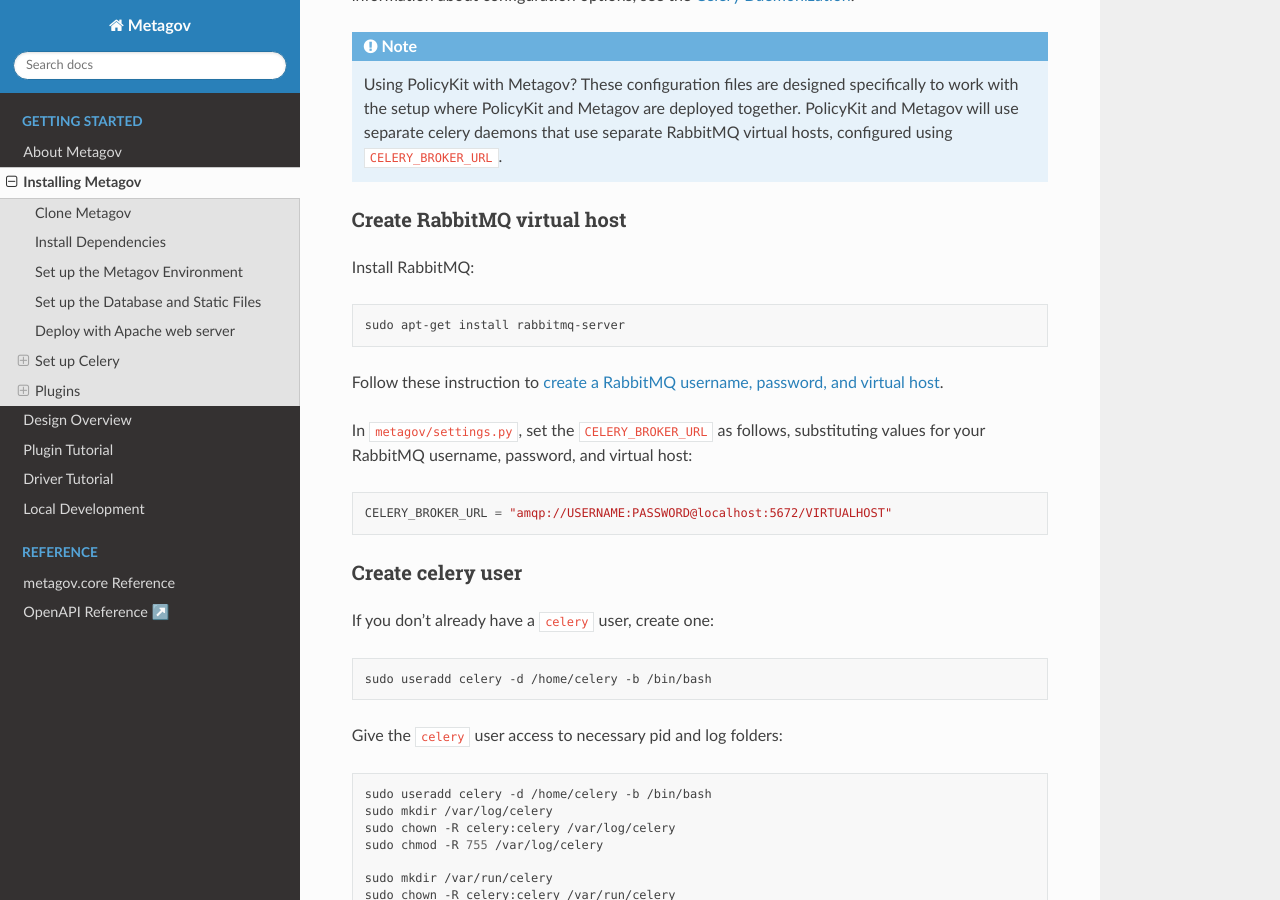
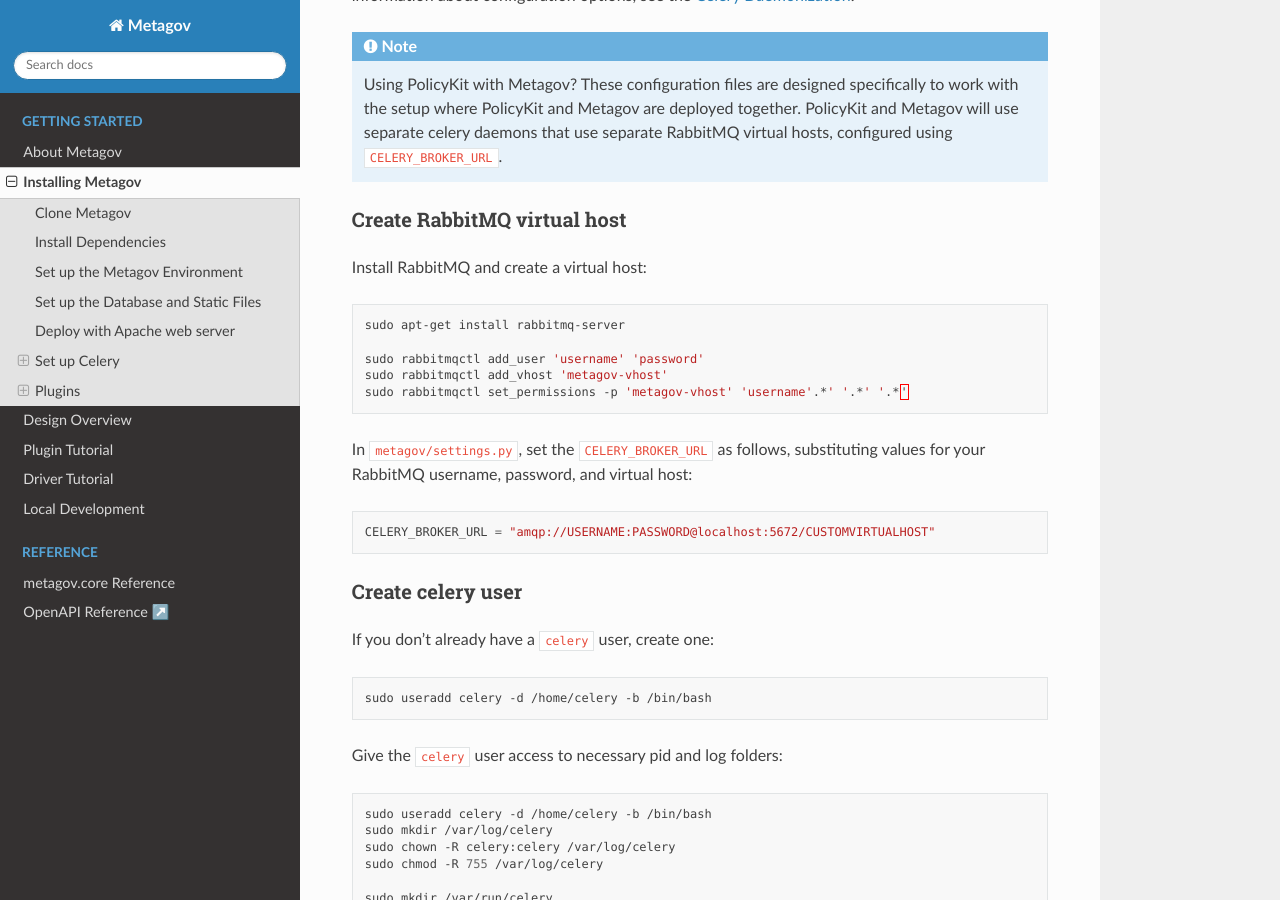
Before and after one commit to metagov/gateway, a Sphinx documentation site: the page built from docs/installation.rst, in a window 1280 px wide and 900 px high, scrolled down 3883 px. Built offline with Sphinx 7.4.7 and the Read the Docs theme 2.0.0, drawn with Linux system fonts in a browser that asks for light colours; some of the changed text lies outside the part shown.

```diff
--- a/docs/installation.rst
+++ b/docs/installation.rst
@@ -199,19 +199,21 @@
 Create RabbitMQ virtual host
 """"""""""""""""""""""""""""
 
-Install RabbitMQ:
+Install RabbitMQ and create a virtual host:
 
 .. code-block:: shell
 
     sudo apt-get install rabbitmq-server
 
-Follow these instruction to `create a RabbitMQ username, password, and virtual host <https://docs.celeryproject.org/en/stable/getting-started/brokers/rabbitmq.html#setting-up-rabbitmq>`_.
+    sudo rabbitmqctl add_user 'username' 'password'
+    sudo rabbitmqctl add_vhost 'metagov-vhost'
+    sudo rabbitmqctl set_permissions -p 'metagov-vhost' 'username'.*' '.*' '.*'
 
 In ``metagov/settings.py``, set the ``CELERY_BROKER_URL`` as follows, substituting values for your RabbitMQ username, password, and virtual host:
 
 .. code-block:: python
 
-    CELERY_BROKER_URL = "amqp://USERNAME:PASSWORD@localhost:5672/VIRTUALHOST"
+    CELERY_BROKER_URL = "amqp://USERNAME:PASSWORD@localhost:5672/CUSTOMVIRTUALHOST"
 
 
 Create celery user
```
Also changed, not shown: other parts of docs/installation.rst (+1 -1 lines).
